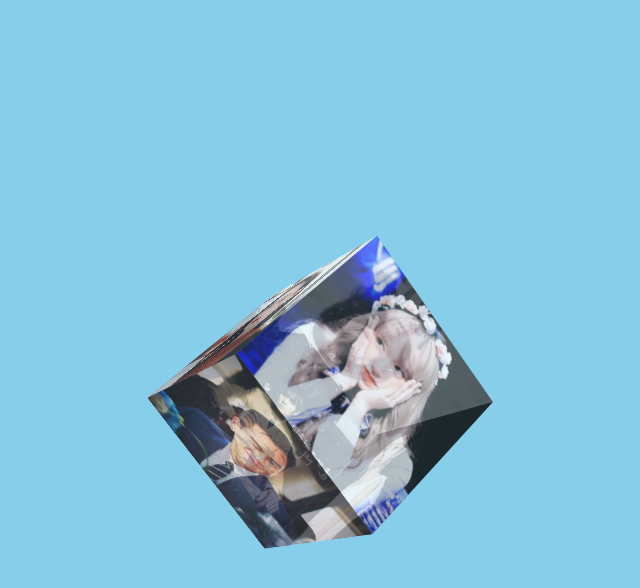
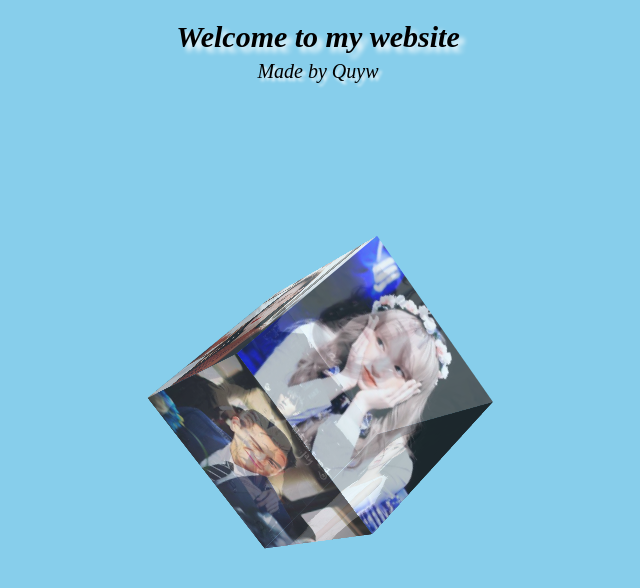
Before and after one commit to Qyw-a/Qyw-a, a plain HTML site: page index.html in a window 1280 px wide. Shown: the whole page, without its empty margins (322-962 px from the left). Drawn offline with Linux system fonts and the light colour scheme.

Commit message:
Update index.html
author Qyw

```diff
--- a/index.html
+++ b/index.html
@@ -130,9 +130,30 @@
                 transform: rotate3d(1, 1, 2, 420deg);
             }
 		}
+
+	.title{
+            position: fixed;
+            text-align: center;
+            font-size: 30px;
+            top: 20px;
+            font-weight: bold;
+            font-style:italic;
+            text-shadow: 5px 5px 5px #ffffff;
+        }
+
+        .author{
+            position: fixed;
+            text-align: center;
+            font-size: 20px;
+            top: 60px;
+            font-style:italic;
+            text-shadow: 3px 3px 3px #ffffff;
+        }
     </style>
 </head>
 <body>
+    <div class="title">Welcome to my website</div>
+    <div class="author">Made by Quyw</div>
     <div class="cube">
         <div class="child c1"></div>
         <div class="child c2"></div>
```
